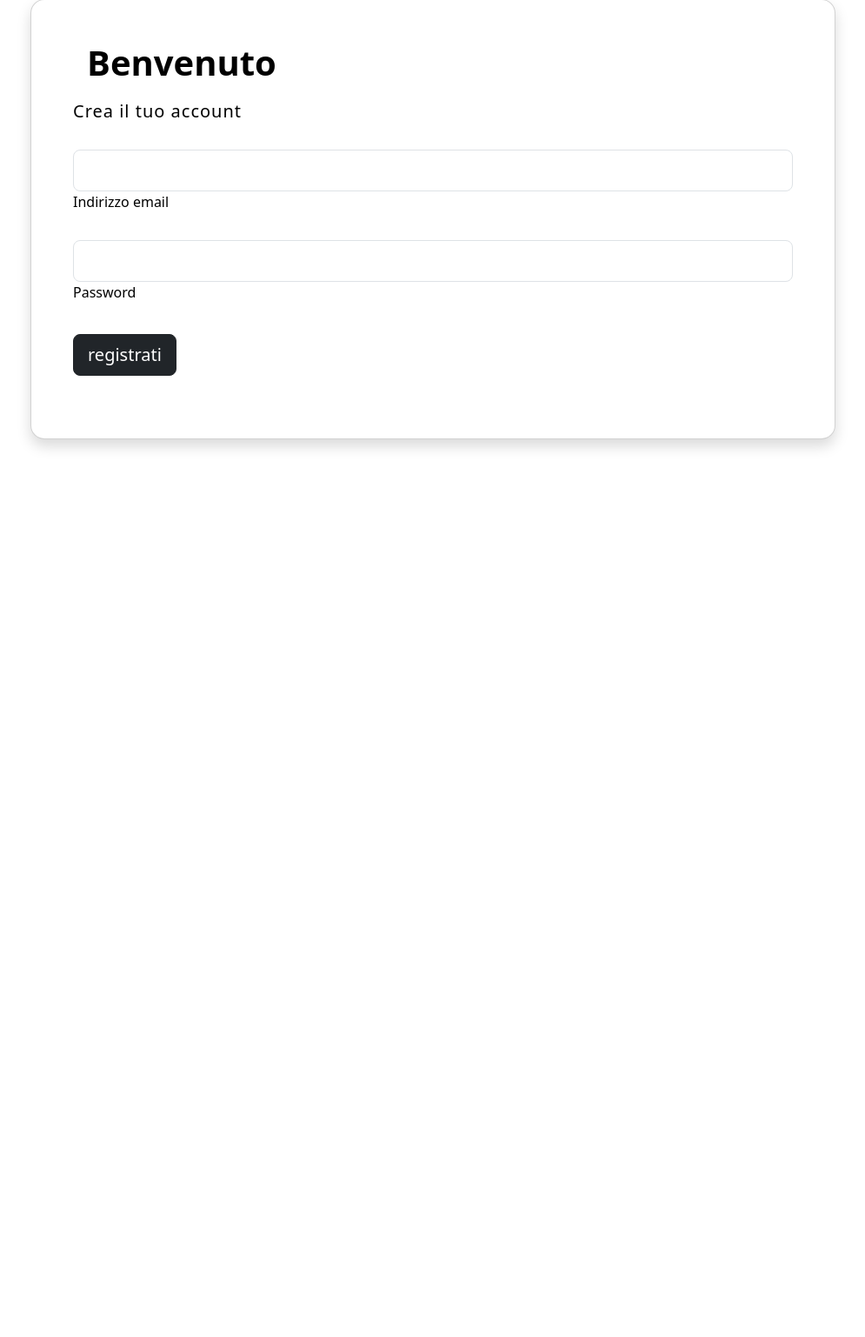
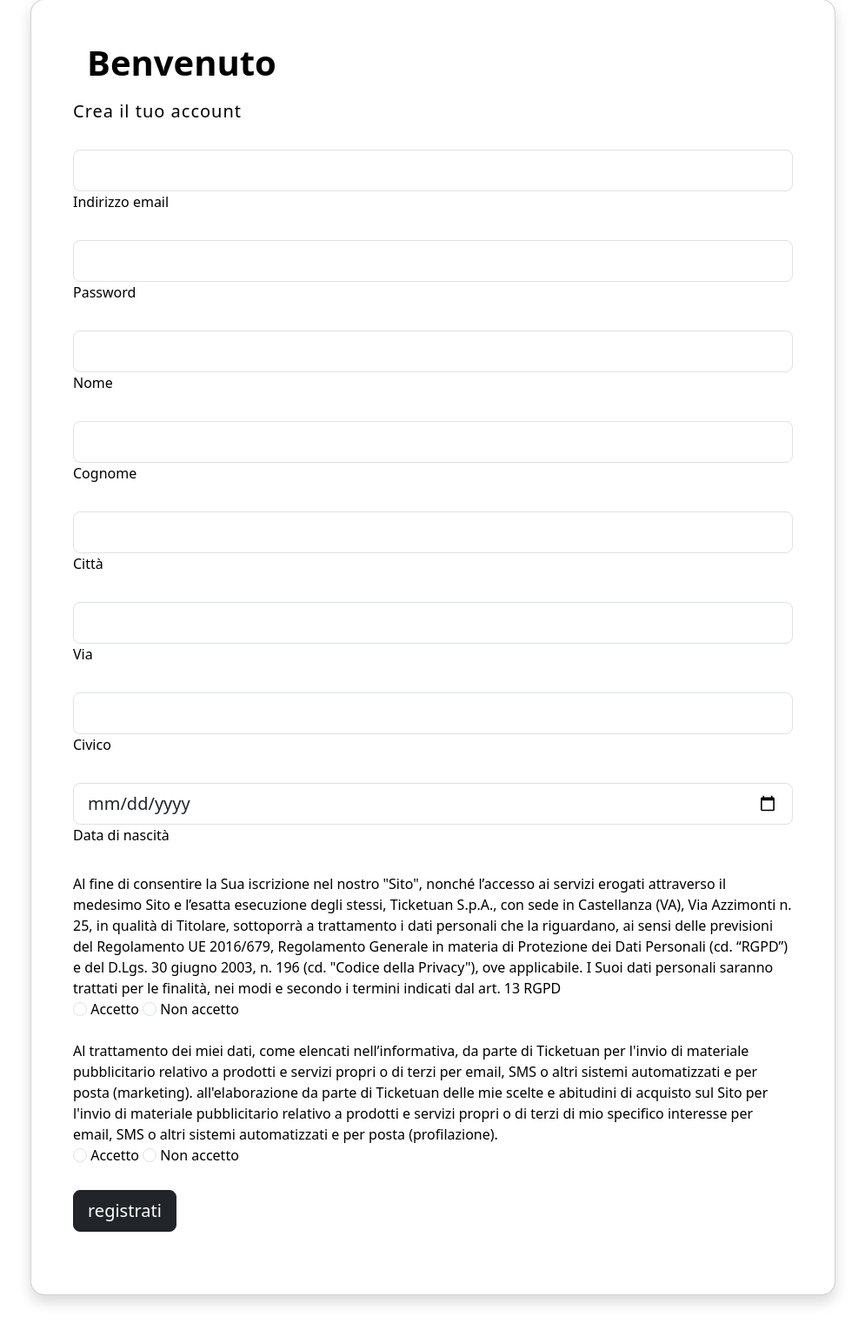
Before and after one commit to pinoPazzo/ticketuan, a PHP site: page /loginRegistrazione/registrazione.php in a window 1280 px wide. Shown: the part 49-1586 px from the top of the page at 87% size, without its empty margins (142-1137 px from the left). Before the commit the page ends 565 px from the top, so only its background shows below. Run offline with PHP 8.4, Linux system fonts and the light colour scheme.

Commit message:
lucassssss

```diff
--- a/sito/loginRegistrazione/login.php
+++ b/sito/loginRegistrazione/login.php
@@ -30,17 +30,17 @@
                   <h5 class="fw-normal mb-3 pb-3" style="letter-spacing: 1px;">Accedi al tuo account</h5>
 
                   <div data-mdb-input-init class="form-outline mb-4">
-                    <input type="email" id="form2Example17" class="form-control form-control-lg" />
+                    <input type="email" id="form2Example17" class="form-control form-control-lg" required/>
                     <label class="form-label" for="form2Example17">Indirizzo email</label>
                   </div>
 
                   <div data-mdb-input-init class="form-outline mb-4">
-                    <input type="password" id="form2Example27" class="form-control form-control-lg" />
+                    <input type="password" id="form2Example27" class="form-control form-control-lg" required/>
                     <label class="form-label" for="form2Example27">Password</label>
                   </div>
 
                   <div class="pt-1 mb-4">
-                    <button data-mdb-button-init data-mdb-ripple-init class="btn btn-dark btn-lg btn-block" type="button">Login</button>
+                    <button data-mdb-button-init data-mdb-ripple-init class="btn btn-dark btn-lg btn-block" type="submit">Login</button>
                   </div>
 
                   <a class="small text-muted" href="#!">Password dimeticata?</a>
--- a/sito/loginRegistrazione/registrazione.php
+++ b/sito/loginRegistrazione/registrazione.php
@@ -25,17 +25,65 @@
                         <h5 class="fw-normal mb-3 pb-3" style="letter-spacing: 1px;">Crea il tuo account</h5>
 
                         <div data-mdb-input-init class="form-outline mb-4">
-                          <input type="email" id="form2Example17" class="form-control form-control-lg" />
+                          <input type="email" id="form2Example17" class="form-control form-control-lg" required/>
                           <label class="form-label" for="form2Example17">Indirizzo email</label>
                         </div>
 
                         <div data-mdb-input-init class="form-outline mb-4">
-                          <input type="password" id="form2Example27" class="form-control form-control-lg" />
+                          <input type="password" id="form2Example27" class="form-control form-control-lg" name="pass" id="pass" required/>
                           <label class="form-label" for="form2Example27">Password</label>
+                            <p id="passError"></p>
                         </div>
 
+                          <div data-mdb-input-init class="form-outline mb-4">
+                              <input type="text" id="form2Example17" class="form-control form-control-lg" required/>
+                              <label class="form-label" for="form2Example17">Nome</label>
+                          </div>
+
+                          <div data-mdb-input-init class="form-outline mb-4">
+                              <input type="text" id="form2Example17" class="form-control form-control-lg" required/>
+                              <label class="form-label" for="form2Example17">Cognome</label>
+                          </div>
+
+                          <div data-mdb-input-init class="form-outline mb-4">
+                              <input type="text" id="form2Example17" class="form-control form-control-lg" required/>
+                              <label class="form-label" for="form2Example17">Città</label>
+                          </div>
+
+                          <div data-mdb-input-init class="form-outline mb-4">
+                              <input type="text" id="form2Example17" class="form-control form-control-lg" required/>
+                              <label class="form-label" for="form2Example17">Via</label>
+                          </div>
+
+                          <div data-mdb-input-init class="form-outline mb-4">
+                              <input type="text" id="form2Example17" class="form-control form-control-lg" required/>
+                              <label class="form-label" for="form2Example17">Civico</label>
+                          </div>
+
+                          <div data-mdb-input-init class="form-outline mb-4">
+                              <input type="date" id="form2Example17" class="form-control form-control-lg" required/>
+                              <label class="form-label" for="form2Example17">Data di nascità</label>
+                          </div>
+                          Al fine di consentire la Sua iscrizione nel nostro "Sito", nonché l’accesso ai servizi erogati attraverso il medesimo Sito e l’esatta esecuzione degli stessi, Ticketuan S.p.A., con sede in Castellanza (VA), Via Azzimonti n. 25, in qualità di Titolare, sottoporrà a trattamento i dati personali che la riguardano, ai sensi delle previsioni del Regolamento UE 2016/679, Regolamento Generale in materia di Protezione dei Dati Personali (cd. “RGPD”) e del D.Lgs. 30 giugno 2003, n. 196 (cd. "Codice della Privacy"), ove applicabile. I Suoi dati personali saranno trattati per le finalità, nei modi e secondo i termini indicati dal art. 13 RGPD
+
+                          <div data-mdb-input-init class="form-outline mb-4">
+                              <input class="form-check-input" type="radio" name="flexRadioDefault1" id="flexRadioDefault1">
+                              <label class="form-check-label" for="flexRadioDefault1">Accetto</label>
+                              <input class="form-check-input" type="radio" name="flexRadioDefault1" id="flexRadioDefault1">
+                              <label class="form-check-label" for="flexRadioDefault1">Non accetto</label>
+                          </div>
+                          Al trattamento dei miei dati, come elencati nell’informativa, da parte di Ticketuan per l'invio di materiale pubblicitario relativo a prodotti e servizi propri o di terzi per email, SMS o altri sistemi automatizzati e per posta (marketing).
+
+                          all'elaborazione da parte di Ticketuan delle mie scelte e abitudini di acquisto sul Sito per l'invio di materiale pubblicitario relativo a prodotti e servizi propri o di terzi di mio specifico interesse per email, SMS o altri sistemi automatizzati e per posta (profilazione).
+                          <div data-mdb-input-init class="form-outline mb-4">
+                              <input class="form-check-input" type="radio" name="flexRadioDefault2" id="flexRadioDefault1">
+                              <label class="form-check-label" for="flexRadioDefault1">Accetto</label>
+                              <input class="form-check-input" type="radio" name="flexRadioDefault2" id="flexRadioDefault1">
+                              <label class="form-check-label" for="flexRadioDefault1">Non accetto</label>
+                          </div>
+
                         <div class="pt-1 mb-4">
-                          <button data-mdb-button-init data-mdb-ripple-init class="btn btn-dark btn-lg btn-block" type="button">registrati</button>
+                          <button data-mdb-button-init data-mdb-ripple-init class="btn btn-dark btn-lg btn-block" type="submit">registrati</button>
                         </div>
                       </form>
 
@@ -45,5 +93,6 @@
             </div>
           </div>
         </div>
+        <script src="validazioneRegistrazione.js"></script>
 </body>
 </html>
--- /dev/null
+++ b/sito/loginRegistrazione/validazioneRegistrazione.js
@@ -0,0 +1,11 @@
+const passError = document.getElementById("passError");
+const form = document.querySelector("form");
+const pass = document.getElementById("pass");
+
+form.addEventListener("submit",function(e){
+
+    if (pass.value.length<8 || !/[\W+]/.test(pass.value)) {
+        passError.textContent = "La password deve contenere almeno 8 caratteri tra cui un simbolo";
+        e.preventDefault();
+    }
+});
```
Also changed, not shown: sito/loginRegistrazione/registrazioneDatiMancanti.php (deleted, +0 -85 lines), database/DDL.sql (line endings or trailing spaces), sito/loginRegistrazione/validazioneLogin.js (added).
